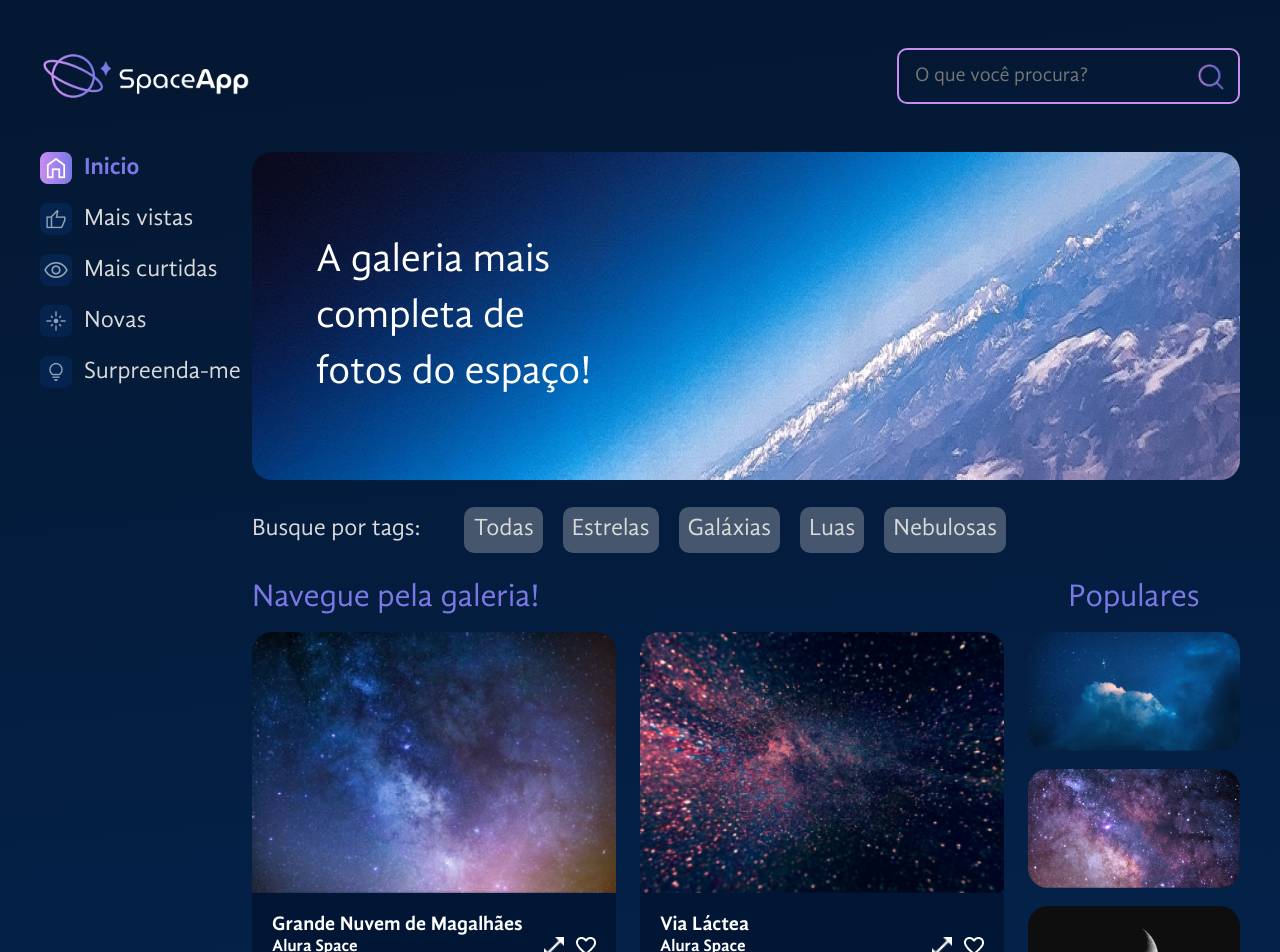
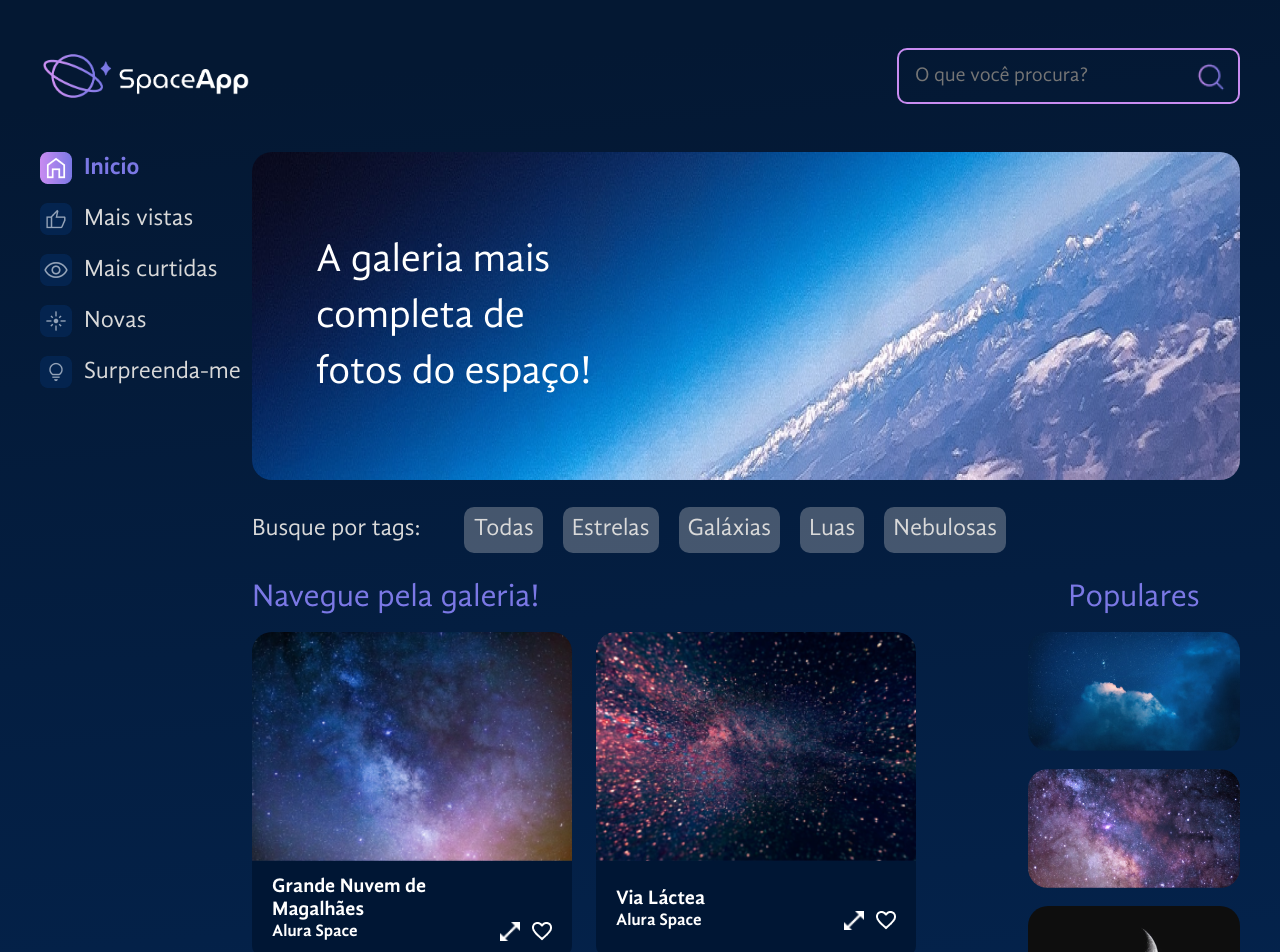
Before and after one commit to vinicius-crispim/space-app, a React (Vite) app: page / in a window 1280 px wide. Shown: the top 952 px of the page. Built offline with nearby package versions, Linux system fonts and the light colour scheme.

Commit message:
Expandido card

```diff
--- a/src/App.jsx
+++ b/src/App.jsx
@@ -8,11 +8,14 @@ import TagsSection from "./componentes/TagsSection"
 import Galeria from "./componentes/Galeria"
 import Footer from "./componentes/Footer"
 import fotos from './fotos.json'
+import ModalZoom from "./componentes/ModalZoom"
+
 const FundoGradiente = styled.div`
   background: linear-gradient(174.61deg, #041833 4.16%, #04244F 48%, #154580 96.76%);
   min-height: 100vh;
   width: 100%;
 `
+
 const MainContainer =styled.main`
   display: grid;
   grid-template-columns: 200px auto;
@@ -23,7 +26,6 @@ const MainContainer =styled.main`
 const AppContainer =styled.div`
  margin: 0 2.5rem;
 `
-
 
 const galeria =
 {
@@ -48,11 +50,11 @@ const galeria =
 
 
 function App() {
+
   const [fotosGaleria, setFotosGaleria] = useState(fotos);
-  const [fotoFavoritada, setFotoFavoritada] = useState();
+  const [fotoSelecionada, setFotoSelecionada] = useState()
 
-  function favoritaFoto(fotoFavoritada){
-    setFotoFavoritada(fotoFavoritada);
+  function aoFavoritaFoto(fotoFavoritada){
 
     const newGaleria = []
 
@@ -62,7 +64,10 @@ function App() {
     })
 
     setFotosGaleria(newGaleria);
+  }
 
+  function aoExpandirFoto(fotoExpandida){
+    setFotoSelecionada(fotoExpandida)
   }
 
   return (
@@ -75,11 +80,12 @@ function App() {
         <div>
           <ImagemDestaque titulo='A galeria mais completa de fotos do espaço!' imagem='/src/assets/banner.png'/>
           <TagsSection />
-          <Galeria favoritaFoto={favoritaFoto} fotosGaleria={fotosGaleria} galeriaPopulares={galeria.galeriaPopulares}/>
+          <Galeria setFotoSelecionada={setFotoSelecionada} aoFavoritaFoto={aoFavoritaFoto} fotosGaleria={fotosGaleria} galeriaPopulares={galeria.galeriaPopulares}/>
         </div>
       </MainContainer>
       </AppContainer>
       <Footer/>
+      <ModalZoom foto={fotoSelecionada} setFotoSelecionada={setFotoSelecionada} aoFavoritaFoto={aoFavoritaFoto}/>
     </FundoGradiente>
   )
 }
--- a/src/componentes/Galeria/GaleriaGeral/GaleriaGeralCard/index.jsx
+++ b/src/componentes/Galeria/GaleriaGeral/GaleriaGeralCard/index.jsx
@@ -4,26 +4,32 @@ import Botao from "../../../Botao"
 
 const GaleriaGeralCardStyled = styled.figure`
     display: flex;
-    flex-grow: 1;
-    width:260px;
+    width: 380px;
+    box-sizing: border-box;
     flex-direction: column;
     margin: 0;
-    img{
-        min-height: 256px;
-        border-top-right-radius: 20px;
-        border-top-left-radius: 20px;
+
+
+    @media (max-width: 1300px) {
+    width: ${props => props.$expandida ? '90%' : '320px'};
+    }
+
+    & > img{
+        max-width: 100%;
+        border-radius: 20px 20px 0 0;
     }
 `
 const Info = styled.figcaption`
     display: flex;
-    height: 85px;
+    height: 95px;
+    width:100%;
     flex-wrap: wrap;
     border-bottom-right-radius: 10px;
     border-bottom-left-radius: 10px;
     background-color: #001634;
     justify-content: center;
     flex-direction: column;
-    padding: 20px;
+    padding: 10px 20px;
     box-sizing: border-box;
 
     h3{
@@ -48,7 +54,7 @@ const Info = styled.figcaption`
         font-size: 17px;
     }
 
-    button {
+    button, a {
         width: 20px;
         height: 19px;
         background-color: transparent;
@@ -64,7 +70,9 @@ const FavoritarStyled = styled.button`
         cursor: pointer;
     }
 `
-const ExpandirStyled = styled.button`
+const ExpandirStyled = styled.a`
+    background-size: cover;
+    background-repeat: no-repeat;
     background-image: url('/icones/expandir.png');
     margin-right: 12px;
     &:hover{
@@ -74,8 +82,7 @@ const ExpandirStyled = styled.button`
 `
 
 
-
-const GaleriaGeralCard = ({favoritaFoto, foto}) => {
+const GaleriaGeralCard = ({ setFotoSelecionada = { setFotoSelecionada }, aoFavoritaFoto, foto }) => {
     return (
         // <GaleriaGeralCardStyled>
         //     <img src={foto.path}></img>
@@ -106,13 +113,15 @@ const GaleriaGeralCard = ({favoritaFoto, foto}) => {
                 <div>
                     <footer>{foto.fonte}</footer>
                     <div>
-                        <ExpandirStyled/>
-                        <FavoritarStyled $favorito={foto.favorito} onClick={() =>{
-                            // console.log('aq')
-                            foto.favorito = foto.favorito === true ? false : true ;
-                            // console.log(foto)
-                            favoritaFoto(foto);
-                        }}/>
+                        <ExpandirStyled href="#" onClick={() => {
+                            setFotoSelecionada(foto)
+                        }}>
+
+                        </ExpandirStyled>
+                        <FavoritarStyled $favorito={foto.favorito} onClick={() => {
+                            foto.favorito = foto.favorito === true ? false : true;
+                            aoFavoritaFoto(foto);
+                        }} />
                     </div>
 
                 </div>
@@ -121,4 +130,5 @@ const GaleriaGeralCard = ({favoritaFoto, foto}) => {
     )
 }
 
+
 export default GaleriaGeralCard;
--- a/src/componentes/Galeria/GaleriaGeral/index.jsx
+++ b/src/componentes/Galeria/GaleriaGeral/index.jsx
@@ -7,14 +7,15 @@ const GaleriaGeralStyled = styled.section`
     gap: 24px;
     box-sizing: border-box;
     margin-right: 24px;
+
 `
 
-const GaleriaGeral = ({favoritaFoto, fotosGaleria = []}) => {
+const GaleriaGeral = ({ setFotoSelecionada={setFotoSelecionada}, aoFavoritaFoto, fotosGaleria = []}) => {
     console.log('aaa', fotosGaleria)
     return (
         <GaleriaGeralStyled>
             {fotosGaleria.map((foto, index) => {
-                return <GaleriaGeralCard favoritaFoto={favoritaFoto} key={index} foto={foto}/>
+                return <GaleriaGeralCard setFotoSelecionada={setFotoSelecionada} aoFavoritaFoto={aoFavoritaFoto} key={index} foto={foto}/>
             })}
         </GaleriaGeralStyled>
     )
--- a/src/componentes/Galeria/index.jsx
+++ b/src/componentes/Galeria/index.jsx
@@ -20,14 +20,14 @@ const GaleriaStyled = styled.div`
     }
 `
 
-const Galeria = ({favoritaFoto ,fotosGaleria = [], galeriaPopulares = []}) => {
+const Galeria = ({setFotoSelecionada={setFotoSelecionada}, aoFavoritaFoto ,fotosGaleria = [], galeriaPopulares = []}) => {
     console.log(fotosGaleria)
 
     return (
         <GaleriaStyled>
             <div>
                 <h2>Navegue pela galeria!</h2>
-                <GaleriaGeral favoritaFoto={favoritaFoto} fotosGaleria={fotosGaleria}/>
+                <GaleriaGeral setFotoSelecionada={setFotoSelecionada} aoFavoritaFoto={aoFavoritaFoto} fotosGaleria={fotosGaleria}/>
             </div>
             <div>
                 <h2>Populares</h2>
--- /dev/null
+++ b/src/componentes/ModalZoom/index.jsx
@@ -0,0 +1,126 @@
+import { styled } from "styled-components";
+
+const ModalZoomStyled = styled.dialog`
+    border: none;
+    position: absolute;
+    top:20%;
+    width: 70%;
+    height:65%;
+    background-color: transparent;
+    padding: 0;
+    color: #FDFDFD;
+    form button{
+        background: none;
+        border: none;
+        font-size: 28px;
+        cursor: pointer;
+        position: absolute;
+        right: 16px;
+        color: #FDFDFD;
+        top: 8px;
+    }
+
+    h3 {
+        position: absolute;
+        top: 8px;
+        margin: 0;
+        left: 16px;
+        font-weight: GandhiSansBold;
+        font-size: 24px;
+    }
+
+    p {
+        position: absolute;
+        bottom: 8px;
+        margin: 0;
+        left: 16px;
+        font-size: 16px;
+    }
+`
+
+
+const ModalZoomFigureStyled = styled.figure`
+    width: 100%;
+    height: 100%;
+    margin: 0;
+
+    img {
+        border-radius:10px;
+        width: 100%;
+        height: 100%;
+    }
+
+    `
+const Overlay = styled.div`
+        position: fixed;
+        left: 0;
+        right: 0;
+        top: 0;
+        bottom: 0;
+        background-color: rgba(0, 0, 0, .7);
+    `
+
+const FavoritoZoomStyled = styled.button`
+    width: 20px;
+        height: 19px;
+        background-color: transparent;
+        border: none;
+        position: absolute;
+        right: 16px;
+        color: #FDFDFD;
+        bottom: 8px;
+        background-image: ${props => props.$favorito ? 'url(/icones/favorito-ativo.png)' : 'url(/icones/favorito.png)'};
+        cursor: pointer;
+`
+
+
+const ModalZoom = ({ foto, setFotoSelecionada, aoFavoritaFoto }) => {
+    console.log(foto)
+    return (
+        <>
+            {foto && <>
+                <Overlay />
+                <ModalZoomStyled open={!!foto}>
+                    <ModalZoomFigureStyled>
+                        <img src={foto?.path} alt={foto?.titulo} />
+                        <h3>{foto.titulo}</h3>
+                        <p>{foto.fonte}</p>
+                        <FavoritoZoomStyled $favorito={foto.favorito} onClick={() => {
+                            foto.favorito = foto.favorito === true ? false : true ;
+                            aoFavoritaFoto(foto);
+                        }}>
+                        </FavoritoZoomStyled>
+                        <form method="dialog" onSubmit={() => {
+                            setFotoSelecionada(null);
+                        }}>
+                            <button>X</button>
+                        </form>
+                    </ModalZoomFigureStyled>
+                </ModalZoomStyled>
+            </>
+            }
+        </>
+    )
+    //     <GaleriaGeralCardStyled $expandida={expandida} >
+    //     <img src={foto.path} alt="Imagem da galeria" />
+    //     <Info>
+    //         <h3>{foto.titulo}</h3>
+    //         <div>
+    //             <footer>{foto.fonte}</footer>
+    //             <div>
+    //                 <ExpandirStyled onClick={() => {
+    //                     setExpandida(!expandida);
+    //                     setFotoSelecionada(foto)
+    //                 }}/>
+    //                 <FavoritarStyled $favorito={foto.favorito} onClick={() =>{
+    //                     foto.favorito = foto.favorito === true ? false : true ;
+    //                     aoFavoritaFoto(foto);
+    //                 }}/>
+    //             </div>
+
+    //         </div>
+    //     </Info>
+    // </GaleriaGeralCardStyled>
+}
+
+export default ModalZoom;
```
